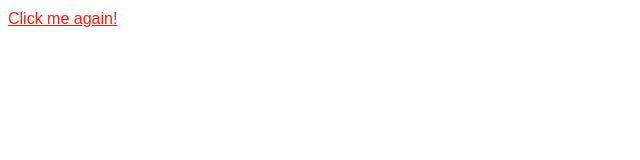
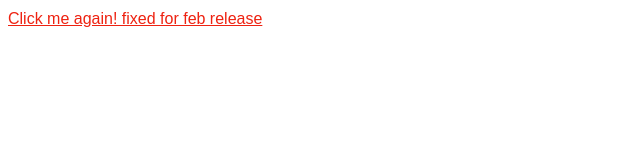
Before and after one commit to AndrewHenderson22/RealityConnectedStudio, a plain HTML site: page RealityConnectedStudio/index.html in a window 1280 px wide. Shown: the whole page, without its empty margins (0-640 px from the left). Drawn offline with Linux system fonts and the light colour scheme.

Commit message:
First fix

```diff
--- a/RealityConnectedStudio/index.html
+++ b/RealityConnectedStudio/index.html
@@ -19,7 +19,7 @@ limitations under the License.
     <link rel="stylesheet" href="css/default.css" />
 </head>
 <body>
-    <a id="link" href="#">Click me again!</a>
+    <a id="link" href="#">Click me again! fixed for feb release</a>
 
     <script src="lib/default.js"></script>
 </body>
```
